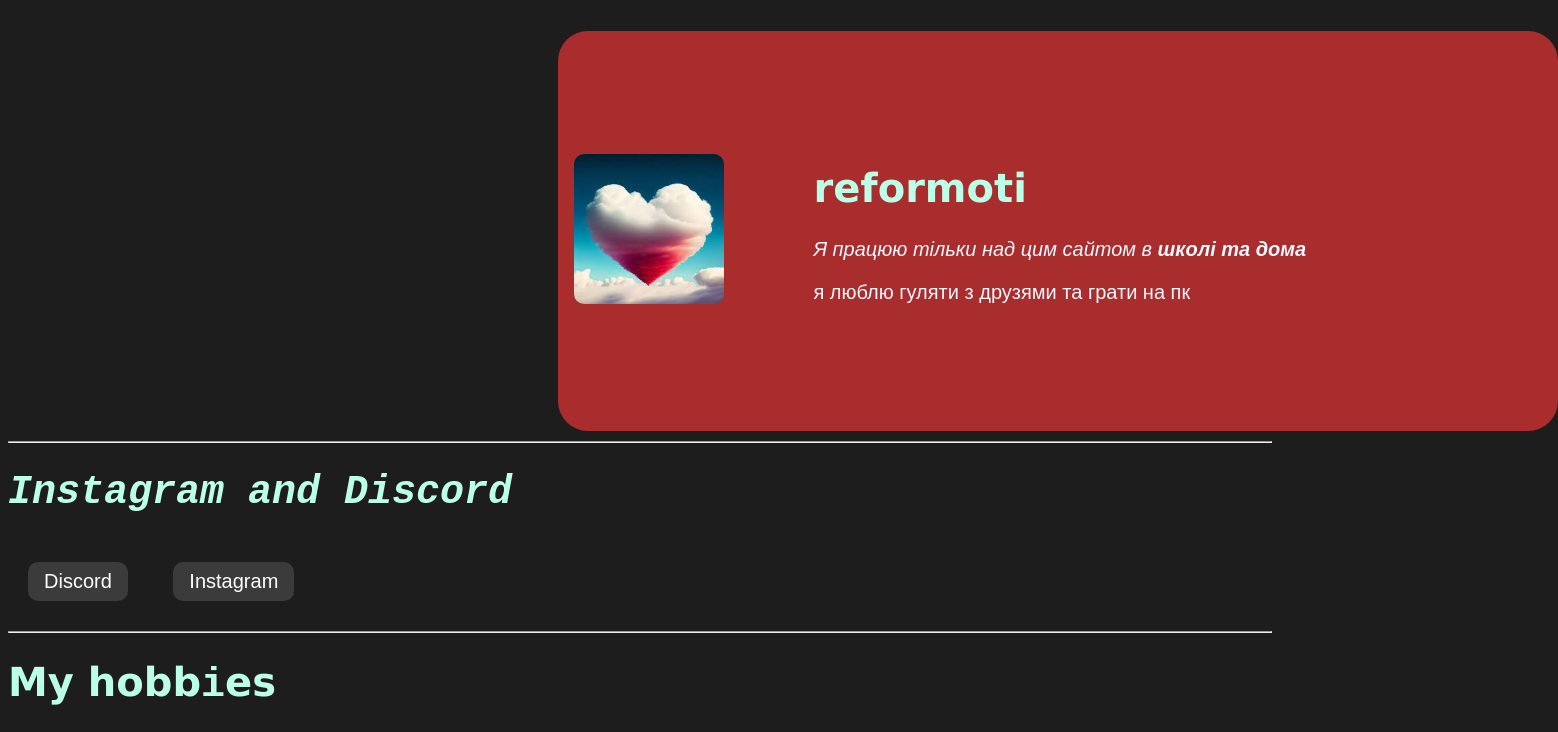
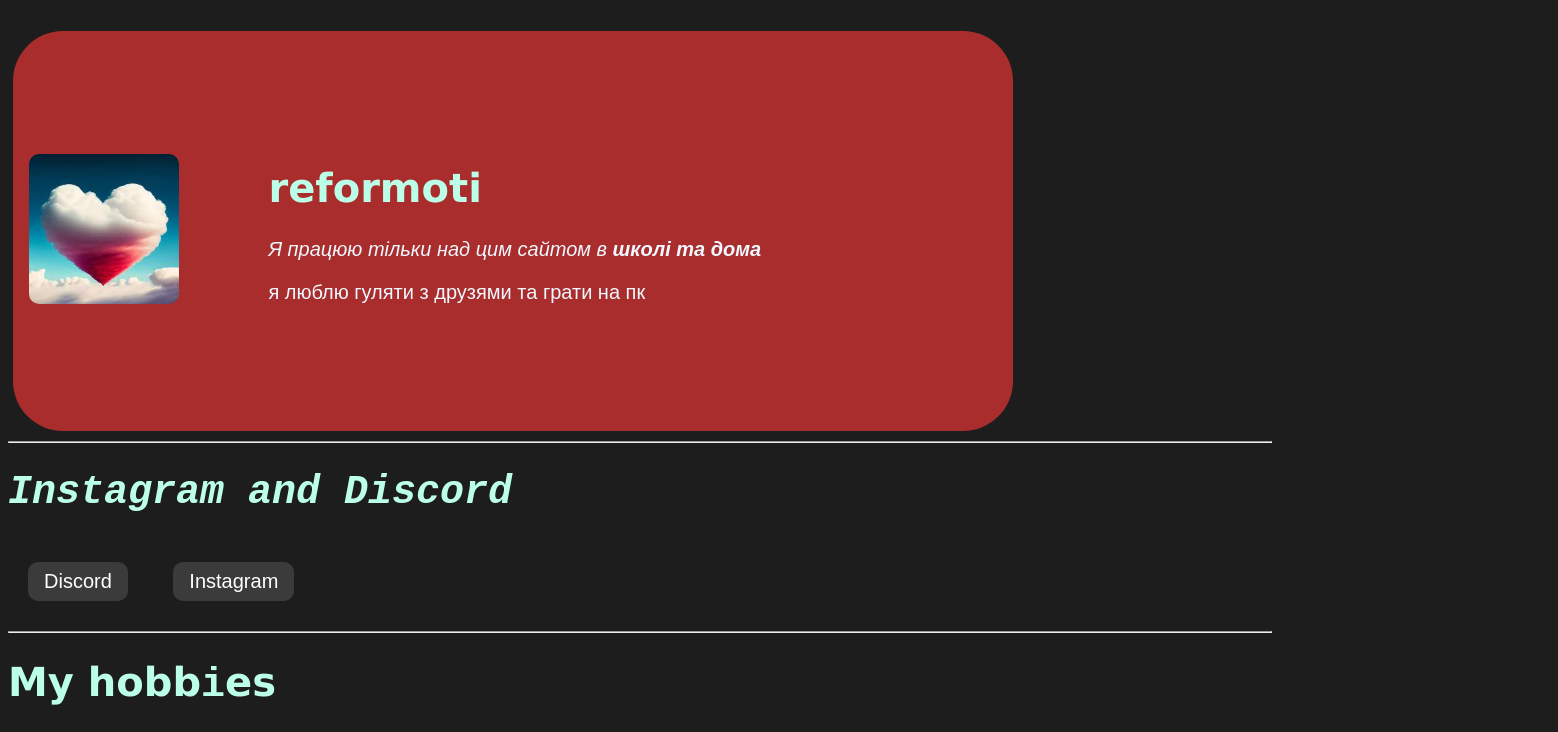
Before and after one commit to reformoti/web, a plain HTML site: page index.html in a window 1280 px wide. Shown: the top 732 px of the page, 1558 px wide, since content can reach past the window. Drawn offline with Linux system fonts and the light colour scheme.

Commit message:
Add files via upload

```diff
--- a/style.css
+++ b/style.css
@@ -8,8 +8,8 @@ body {
     width: 1000px;
     height: 400px;
     background-color:#aa2d2d;
-    border-radius: 30px;
-    margin-left: 550px;
+    border-radius: 50px;
+    margin-left: 5px;
 }
 .button {
     display: inline-block;
```
